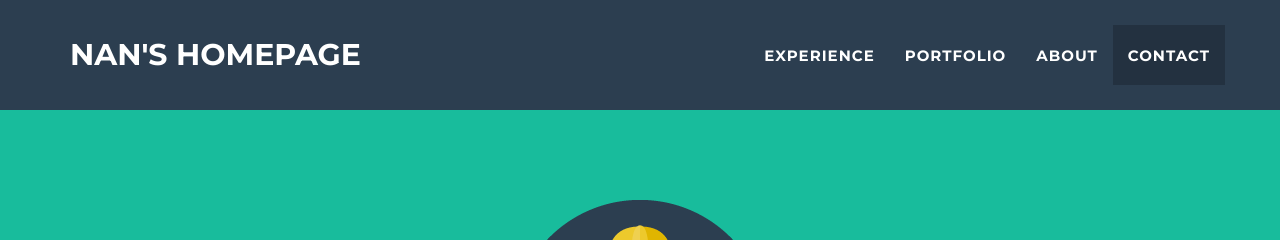
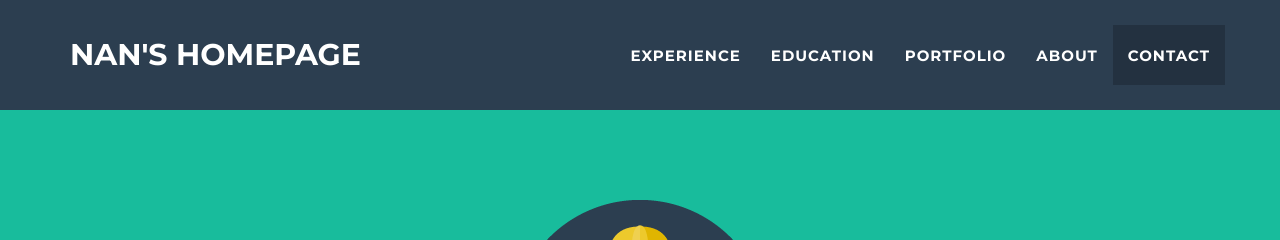
Before and after one commit to Strideradu/strideradu.github.io, a Jekyll site: the page built from index.html, in a window 1280 px wide. Shown: the top 240 px of the page. Built offline with Jekyll 4.4.1, drawn with Linux system fonts in a browser that asks for light colours.

Commit message:
Add eduaction part

```diff
--- a/_includes/nav.html
+++ b/_includes/nav.html
@@ -21,6 +21,9 @@
 					<li class="page-scroll">
                         <a href="#experience">Experience</a>
                     </li>
+					<li class="page-scroll">
+                        <a href="#education">Education</a>
+                    </li>
                     <li class="page-scroll">
                         <a href="#portfolio">Portfolio</a>
                     </li>
--- a/_layouts/default.html
+++ b/_layouts/default.html
@@ -5,6 +5,7 @@
     {% include nav.html %}
     {% include header.html %}
 	{% include experience.html %}
+	{% include education.html %}
     {% include portfolio_grid.html %}
     {% include about.html %}
 
```
Also changed, not shown: _includes/education.html (added).
